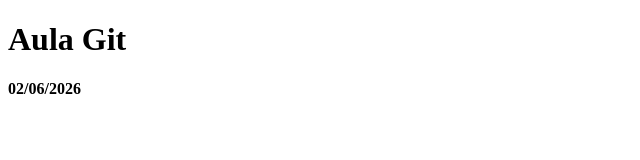
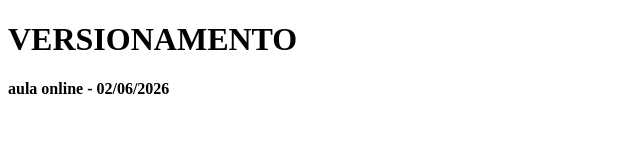
Before and after one commit to jmauriciordelima/senai_versoes_colaboracoes, a plain HTML site: page index.html in a window 1280 px wide. Shown: the whole page, without its empty margins (0-640 px from the left). Drawn offline with Linux system fonts and the light colour scheme.

Commit message:
Modificando H1 e H4 do index.html

```diff
--- a/index.html
+++ b/index.html
@@ -6,8 +6,8 @@
     <title>ATIVIDADE DE VERSIONAMENTO</title>
 </head>
 <body>
-    <h1>Aula Git</h1>
-    <h4>02/06/2026</h4>
+    <h1>VERSIONAMENTO</h1>
+    <h4>aula online - 02/06/2026</h4>
 
 
 </body>
```
